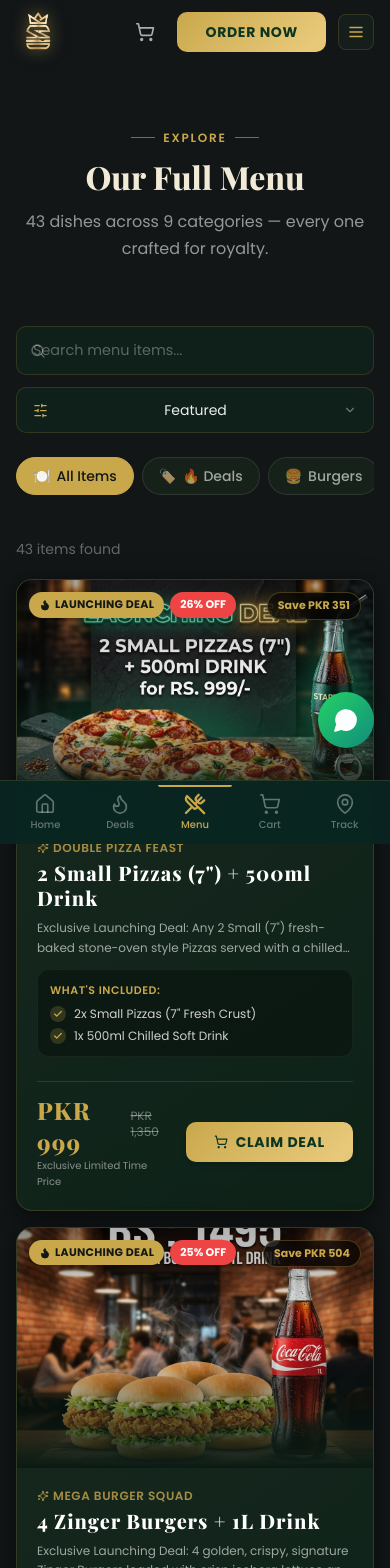
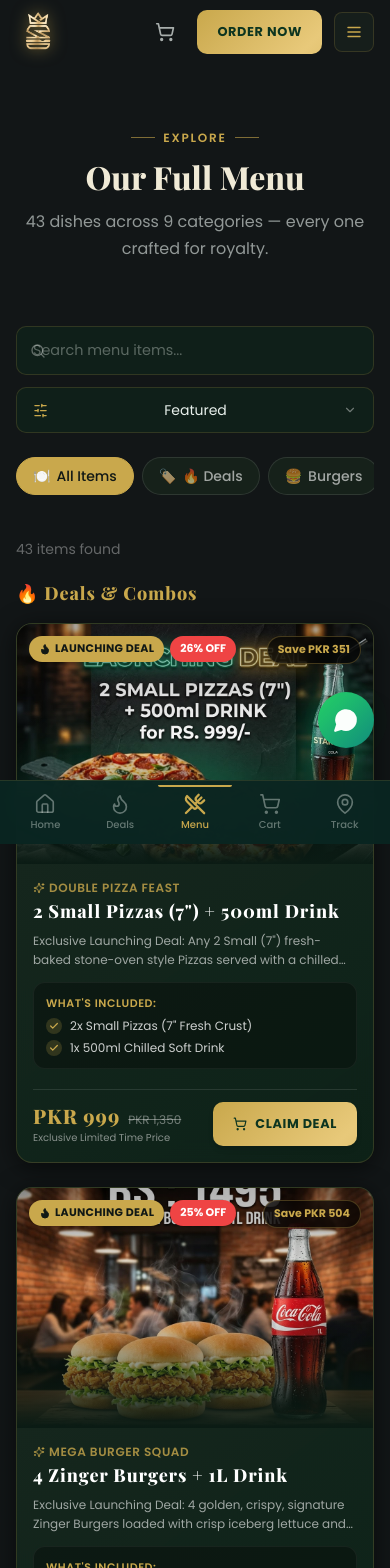
Before and after one commit to saalimzahirdev-hub/Starving, a React (Vite) app: page /menu in a window 390 px wide. Shown: the top 1568 px of the page. Built offline with nearby package versions, Linux system fonts and the light colour scheme; a web font is replaced by a local one.

Commit message:
Updated website

```diff
--- a/index.html
+++ b/index.html
@@ -3,10 +3,14 @@
   <head>
     <meta charset="UTF-8" />
     <link rel="icon" type="image/png" href="/images/logo/Screenshot 2026-08-22 112505.png" />
-    <meta name="viewport" content="width=device-width, initial-scale=1.0" />
+    <meta name="viewport" content="width=device-width, initial-scale=1.0, viewport-fit=cover" />
     <meta name="description" content="STARVING — Satisfy the king in you. Order premium burgers, pizzas, rolls, wings and more. Fast delivery, royal taste." />
     <meta name="keywords" content="STARVING, food, burgers, pizza, rolls, wings, pasta, delivery, order online" />
     <meta name="theme-color" content="#0d3520" />
+    <!-- iOS Web App -->
+    <meta name="apple-mobile-web-app-capable" content="yes" />
+    <meta name="apple-mobile-web-app-status-bar-style" content="black-translucent" />
+    <meta name="mobile-web-app-capable" content="yes" />
     <!-- Open Graph -->
     <meta property="og:title" content="STARVING — Satisfy the king in you" />
     <meta property="og:description" content="Order premium burgers, pizzas, rolls, wings and more. Fast delivery, royal taste." />
--- a/src/App.jsx
+++ b/src/App.jsx
@@ -10,6 +10,7 @@ import Navbar   from './components/layout/Navbar';
 import Footer   from './components/layout/Footer';
 import MobileNav from './components/layout/MobileNav';
 import FloatingWhatsApp from './components/ui/FloatingWhatsApp';
+import ScrollToTop      from './components/utils/ScrollToTop';
 
 // Customer pages
 import Home          from './pages/customer/Home';
@@ -49,6 +50,7 @@ function CustomerLayout({ children }) {
 export default function App() {
   return (
     <BrowserRouter>
+      <ScrollToTop />
       <AppProvider>
         <AuthProvider>
           <OrderProvider>
--- a/src/components/deals/DealsSection.jsx
+++ b/src/components/deals/DealsSection.jsx
@@ -31,7 +31,7 @@ export default function DealsSection() {
   }, []);
 
   return (
-    <section id="deals" className="relative py-24 px-4 overflow-hidden bg-gradient-to-b from-[#061610] via-[#092117] to-[#061610]">
+    <section id="deals" className="relative py-16 sm:py-24 px-4 overflow-hidden bg-gradient-to-b from-[#061610] via-[#092117] to-[#061610]">
       {/* Decorative ambient background glows */}
       <div className="absolute top-1/4 left-1/2 -translate-x-1/2 -translate-y-1/2 w-[600px] h-[600px] bg-brand-gold/5 rounded-full blur-[140px] pointer-events-none" />
       <div className="absolute -bottom-20 right-0 w-[400px] h-[400px] bg-green-500/5 rounded-full blur-[120px] pointer-events-none" />
@@ -87,7 +87,7 @@ export default function DealsSection() {
               <Crown size={24} />
             </div>
             <div>
-              <h4 className="font-brand text-lg text-white">Want to explore our complete culinary collection?</h4>
+              <h4 className="font-brand text-base sm:text-lg text-white">Want to explore our complete culinary collection?</h4>
               <p className="text-white/60 text-xs mt-0.5">Discover 50+ handcrafted burgers, pizzas, rolls, pasta, wings & more.</p>
             </div>
           </div>
--- a/src/components/layout/MobileNav.jsx
+++ b/src/components/layout/MobileNav.jsx
@@ -18,13 +18,16 @@ export default function MobileNav() {
 
   return (
     <nav
-      className="fixed bottom-0 inset-x-0 z-50 md:hidden flex items-center justify-around px-2 h-16"
+      className="fixed bottom-0 inset-x-0 z-50 md:hidden flex items-center justify-around px-2"
       style={{
         background: 'rgba(10,38,34,0.97)',
         backdropFilter: 'blur(20px)',
         borderTop: '1px solid rgba(201,168,76,0.15)',
+        height: 'calc(64px + env(safe-area-inset-bottom, 0px))',
+        paddingBottom: 'env(safe-area-inset-bottom, 0px)',
       }}
     >
+
       {tabs.map(({ to, label, Icon }) => {
         const active = to.includes('?')
           ? (location.pathname + location.search === to)
--- a/src/components/ui/DealCard.jsx
+++ b/src/components/ui/DealCard.jsx
@@ -93,7 +93,7 @@ export default function DealCard({ deal, index = 0 }) {
         </div>
 
         {/* Card Body */}
-        <div className="p-5 flex flex-col flex-1 justify-between gap-4">
+        <div className="p-4 sm:p-5 flex flex-col flex-1 justify-between gap-3 sm:gap-4">
           <div>
             {/* Tagline */}
             {deal.tagline && (
@@ -105,7 +105,7 @@ export default function DealCard({ deal, index = 0 }) {
             {/* Deal Title */}
             <h3
               onClick={() => setShowModal(true)}
-              className="font-brand text-xl text-white group-hover:text-brand-gold transition-colors cursor-pointer leading-tight mb-2"
+              className="font-brand text-lg sm:text-xl text-white group-hover:text-brand-gold transition-colors cursor-pointer leading-tight mb-2"
             >
               {deal.name}
             </h3>
@@ -135,7 +135,7 @@ export default function DealCard({ deal, index = 0 }) {
           <div className="pt-3 border-t border-white/10 flex items-center justify-between gap-3">
             <div>
               <div className="flex items-baseline gap-2">
-                <span className="font-brand text-2xl text-brand-gold font-bold">
+                <span className="font-brand text-xl sm:text-2xl text-brand-gold font-bold">
                   {formatPrice(variant.price)}
                 </span>
                 {variant.originalPrice > variant.price && (
--- a/src/components/ui/MenuCard.jsx
+++ b/src/components/ui/MenuCard.jsx
@@ -45,7 +45,7 @@ export default function MenuCard({ product, index = 0 }) {
         onKeyDown={e => e.key === 'Enter' && setShowModal(true)}
       >
         {/* Image */}
-        <div className="relative h-44 overflow-hidden bg-surface-card">
+        <div className="relative h-36 sm:h-44 overflow-hidden bg-surface-card">
           {!imgErr ? (
             <img
               src={product.image}
@@ -88,7 +88,7 @@ export default function MenuCard({ product, index = 0 }) {
 
         {/* Content */}
         <div className="p-4">
-          <h3 className="font-semibold text-white group-hover:text-brand-gold transition-colors duration-200 text-base leading-snug">
+          <h3 className="font-semibold text-white group-hover:text-brand-gold transition-colors duration-200 text-sm sm:text-base leading-snug">
             {product.name}
           </h3>
           <p className="text-white/50 text-xs mt-1 leading-relaxed line-clamp-2">
@@ -122,7 +122,7 @@ export default function MenuCard({ product, index = 0 }) {
             <motion.button
               whileTap={{ scale: 0.9 }}
               onClick={e => { e.stopPropagation(); setShowModal(true); }}
-              className="w-9 h-9 rounded-xl bg-brand-gold/20 border border-brand-gold/30 flex items-center justify-center text-brand-gold hover:bg-brand-gold/30 transition-all group-hover:bg-brand-gold group-hover:text-surface"
+              className="w-10 h-10 rounded-xl bg-brand-gold/20 border border-brand-gold/30 flex items-center justify-center text-brand-gold hover:bg-brand-gold/30 transition-all group-hover:bg-brand-gold group-hover:text-surface flex-shrink-0"
               aria-label={`Add ${product.name} to cart`}
             >
               <Plus size={18} />
--- a/src/index.css
+++ b/src/index.css
@@ -41,6 +41,12 @@
 html {
   scroll-behavior: smooth;
   font-size: 16px;
+  overflow-x: hidden;
+}
+
+/* Remove tap flash on iOS/Android */
+* {
+  -webkit-tap-highlight-color: transparent;
 }
 
 body {
@@ -51,6 +57,8 @@ body {
   overflow-x: hidden;
   -webkit-font-smoothing: antialiased;
   -moz-osx-font-smoothing: grayscale;
+  /* iOS safe area padding for home bar */
+  padding-bottom: env(safe-area-inset-bottom, 0px);
 }
 
 /* Custom Scrollbar */
@@ -139,6 +147,8 @@ h1, h2, h3, h4, h5, h6 {
   transition: var(--transition);
   text-transform: uppercase;
   white-space: nowrap;
+  touch-action: manipulation;
+  min-height: 44px; /* iOS minimum tap target */
 }
 .btn-gold:hover {
   background-position: right center;
@@ -166,6 +176,8 @@ h1, h2, h3, h4, h5, h6 {
   cursor: pointer;
   transition: var(--transition);
   text-transform: uppercase;
+  touch-action: manipulation;
+  min-height: 44px;
 }
 .btn-outline-gold:hover {
   background: rgba(201,168,76,0.1);
@@ -218,14 +230,15 @@ h1, h2, h3, h4, h5, h6 {
   display: inline-flex;
   align-items: center;
   justify-content: center;
-  width: 36px;
-  height: 36px;
+  width: 40px;
+  height: 40px;
   border-radius: 8px;
   border: 1px solid var(--border-gold);
   background: var(--surface-card);
   color: var(--gold-default);
   cursor: pointer;
   transition: var(--transition);
+  touch-action: manipulation;
 }
 .icon-btn:hover {
   background: var(--surface-hover);
@@ -363,7 +376,30 @@ h1, h2, h3, h4, h5, h6 {
    ============================================= */
 @media (max-width: 768px) {
   body {
-    padding-bottom: 72px;
+    /* Stack: mobile nav (64px) + iOS safe area */
+    padding-bottom: calc(64px + env(safe-area-inset-bottom, 0px));
+  }
+
+  /* Tighter button padding on very small screens */
+  .btn-gold,
+  .btn-outline-gold {
+    padding: 11px 20px;
+    font-size: 0.8rem;
+  }
+
+  /* Prevent horizontal overflow inside cards */
+  .glass-card {
+    overflow: hidden;
+  }
+
+  /* Qty stepper — bigger tap targets on mobile */
+  .qty-stepper button {
+    width: 36px;
+    height: 36px;
+  }
+  .qty-stepper span {
+    min-width: 40px;
+    height: 36px;
   }
 }
 
--- a/src/pages/customer/Cart.jsx
+++ b/src/pages/customer/Cart.jsx
@@ -100,7 +100,7 @@ export default function CartPage() {
                   className="glass-card p-4 flex gap-4"
                 >
                   {/* Image */}
-                  <div className="w-20 h-20 rounded-xl overflow-hidden flex-shrink-0 bg-surface-card">
+                  <div className="w-16 h-16 sm:w-20 sm:h-20 rounded-xl overflow-hidden flex-shrink-0 bg-surface-card">
                     <img
                       src={item.image}
                       alt={item.name}
@@ -111,8 +111,8 @@ export default function CartPage() {
                   </div>
 
                   {/* Info */}
-                  <div className="flex-1 min-w-0">
-                    <h3 className="font-semibold text-white text-sm leading-snug truncate">{item.name}</h3>
+                  <div className="flex-1 min-w-0 overflow-hidden">
+                    <h3 className="font-semibold text-white text-xs sm:text-sm leading-snug truncate">{item.name}</h3>
                     <p className="text-white/40 text-xs mt-0.5">{item.sizeLabel}</p>
                     {item.addons?.length > 0 && (
                       <p className="text-white/30 text-xs mt-0.5">
--- a/src/pages/customer/Menu.jsx
+++ b/src/pages/customer/Menu.jsx
@@ -88,6 +88,11 @@ export default function MenuPage() {
       );
     }
 
+    // Category display order for "All Items" default sort
+    const CATEGORY_ORDER = [
+      'Deals', 'Burgers', 'Pizza', 'Pasta', 'Rolls', 'Wraps', 'Wings', 'Sides', 'Drinks',
+    ];
+
     // Sort
     switch (sort) {
       case 'price-asc':
@@ -103,8 +108,18 @@ export default function MenuPage() {
         result.sort((a, b) => a.name.localeCompare(b.name));
         break;
       default:
-        // featured first
-        result.sort((a, b) => (b.isFeatured ? 1 : 0) - (a.isFeatured ? 1 : 0));
+        // In "All Items": group by category order, then featured-first within each group
+        if (activeCategory === 'all') {
+          result.sort((a, b) => {
+            const catA = CATEGORY_ORDER.indexOf(a.category);
+            const catB = CATEGORY_ORDER.indexOf(b.category);
+            const catDiff = (catA === -1 ? 99 : catA) - (catB === -1 ? 99 : catB);
+            if (catDiff !== 0) return catDiff;
+            return (b.isFeatured ? 1 : 0) - (a.isFeatured ? 1 : 0);
+          });
+        } else {
+          result.sort((a, b) => (b.isFeatured ? 1 : 0) - (a.isFeatured ? 1 : 0));
+        }
     }
 
     return result;
@@ -250,6 +265,43 @@ export default function MenuPage() {
               ))}
             </AnimatePresence>
           </motion.div>
+        ) : activeCategory === 'all' ? (
+          // "All Items" — deals in their own grid first, then regular items
+          <div className="space-y-10">
+            {filtered.some(i => i.category === 'Deals') && (
+              <div>
+                <h2 className="font-brand text-lg text-brand-gold mb-4 flex items-center gap-2">
+                  🔥 Deals &amp; Combos
+                </h2>
+                <motion.div
+                  layout
+                  className="grid grid-cols-1 sm:grid-cols-2 lg:grid-cols-3 gap-6"
+                >
+                  <AnimatePresence mode="popLayout">
+                    {filtered
+                      .filter(i => i.category === 'Deals')
+                      .map((item, i) => (
+                        <DealCard key={item.id} deal={item} index={i} />
+                      ))}
+                  </AnimatePresence>
+                </motion.div>
+              </div>
+            )}
+            {filtered.some(i => i.category !== 'Deals') && (
+              <motion.div
+                layout
+                className="grid grid-cols-2 sm:grid-cols-3 lg:grid-cols-4 xl:grid-cols-5 gap-4"
+              >
+                <AnimatePresence mode="popLayout">
+                  {filtered
+                    .filter(i => i.category !== 'Deals')
+                    .map((item, i) => (
+                      <MenuCard key={item.id} product={item} index={i} />
+                    ))}
+                </AnimatePresence>
+              </motion.div>
+            )}
+          </div>
         ) : (
           <motion.div
             layout
@@ -257,13 +309,7 @@ export default function MenuPage() {
           >
             <AnimatePresence mode="popLayout">
               {filtered.map((item, i) => (
-                item.category === 'Deals' ? (
-                  <div key={item.id} className="col-span-2 sm:col-span-2 lg:col-span-2">
-                    <DealCard deal={item} index={i} />
-                  </div>
-                ) : (
-                  <MenuCard key={item.id} product={item} index={i} />
-                )
+                <MenuCard key={item.id} product={item} index={i} />
               ))}
             </AnimatePresence>
           </motion.div>
```
Also changed, not shown: src/components/utils/ScrollToTop.jsx (added, +16 -0 lines), src/pages/customer/Checkout.jsx (+6 -6 lines), src/pages/customer/Home.jsx (+5 -5 lines).
